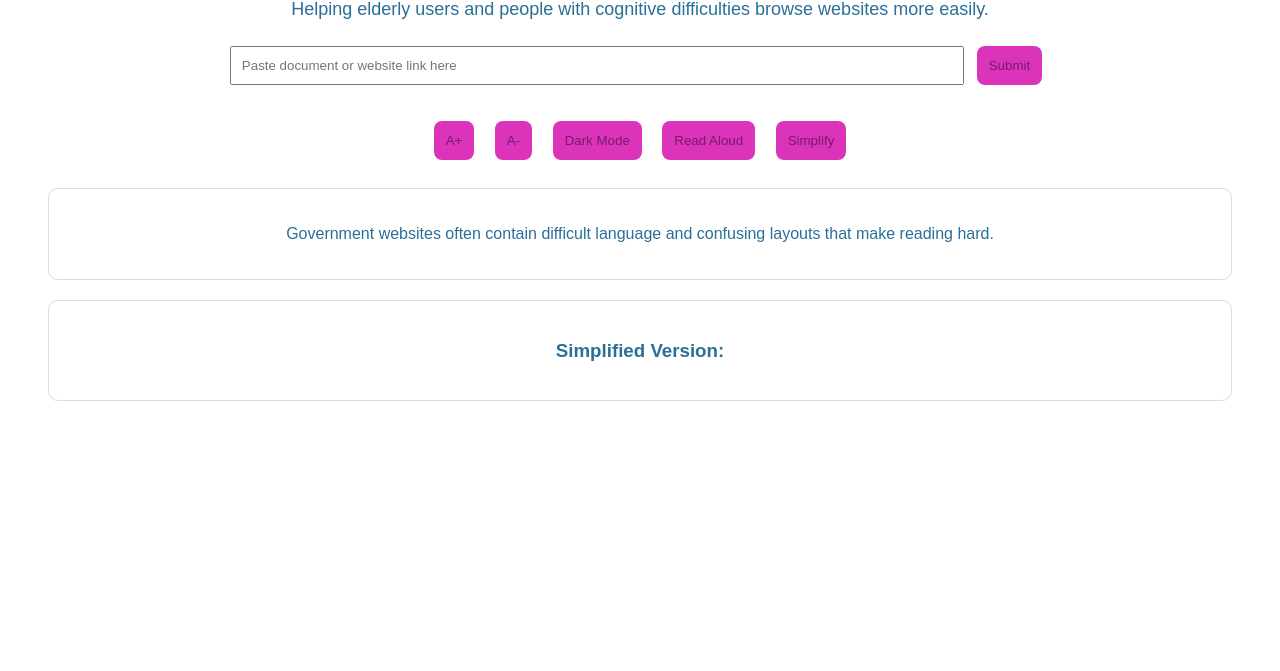
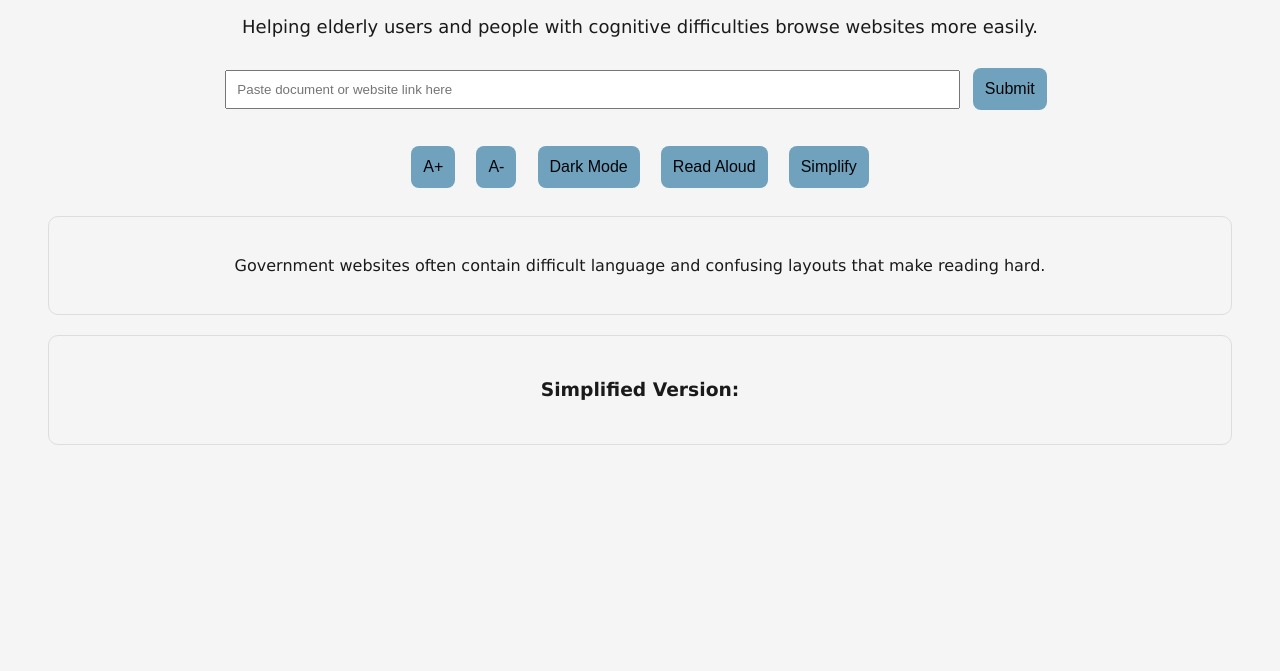
Before and after one commit to thusspokeananya-ai/velvetprotocol-ezyweb, a plain HTML site: page index.html in a window 1280 px wide. Shown: the part 129-800 px from the top of the page. Drawn offline with Linux system fonts and the light colour scheme.

Commit message:
Update style.css

```diff
--- a/style.css
+++ b/style.css
@@ -1,13 +1,20 @@
 body {
-    font-family: sans-serif;
+    font-family: Verdana, Arial, sans-serif;
+    font-size: 16px;
+    line-height: 1.6;
     padding: 40px;
-    background-color: #F5F5F5(0, 49%, 28%);
-    color:#2A6F97;
+    background-color: #F5F5F5;
+    color: #1A1A1A;
     text-align: center;
 }
 
+button {
+    padding: 14px;
+    font-size: 16px;
+}
+
 h1 {
-    color: #502c49;
+    color: #1A1A1A;
 }
 
 .intro {
@@ -23,8 +30,8 @@ button {
     margin: 8px;
     border: none;
     border-radius: 8px;
-    background-color: #db34ba;
-    color: rgb(116, 29, 105);
+    background-color:#70a1bd;
+    color: rgb(0, 5, 7);
     cursor: pointer;
 }
 
@@ -43,3 +50,19 @@ button:hover {
     background-color: #111;
     color: white;
 }
+
+button:hover {
+    background-color: #2980b9;
+}
+
+.box {
+    border: 1px solid #ddd;
+    padding: 20px;
+    margin-top: 20px;
+    border-radius: 10px;
+}
+
+.dark {
+    background-color: #111;
+    color: white;
+}
```
